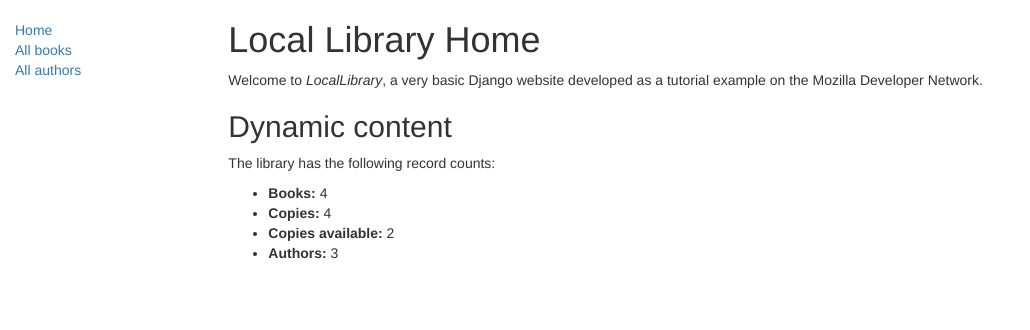
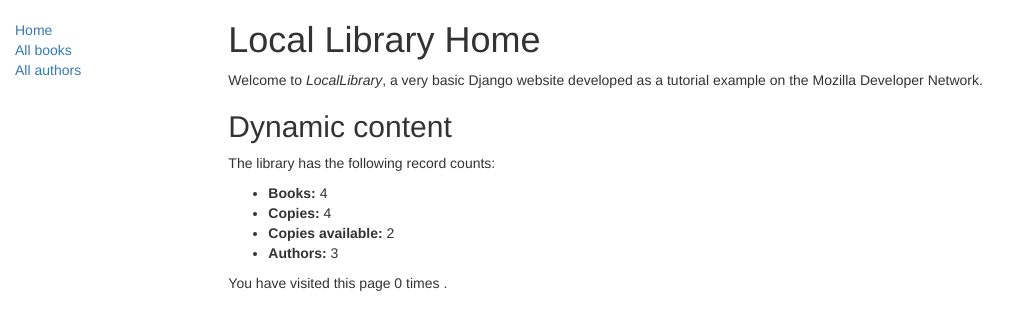
Before and after one commit to sprinter4646/Mozilla-tutorial_local_library_website, a Django app: page /catalog/ in a window 1280 px wide. Shown: the top 330 px of the page, without its empty margins (0-1030 px from the left). Run offline with Django 5.2, Linux system fonts and the light colour scheme; data comes from the database, SQL or seed files in the repository; both versions use the stored data as it was after the commit; some libraries are stand-ins or nearby versions.

Commit message:
часть 7 completed

```diff
--- a/locallibrary/catalog/templates/index.html
+++ b/locallibrary/catalog/templates/index.html
@@ -3,16 +3,22 @@
 {% block content %}
 <h1>Local Library Home</h1>
 
-  <p>Welcome to <em>LocalLibrary</em>, a very basic Django website developed as a tutorial example on the Mozilla Developer Network.</p>
+<p>Welcome to <em>LocalLibrary</em>, a very basic Django website developed as a tutorial example on the Mozilla
+    Developer Network.</p>
 
 <h2>Dynamic content</h2>
 
-  <p>The library has the following record counts:</p>
-  <ul>
+<p>The library has the following record counts:</p>
+<ul>
     <li><strong>Books:</strong> {{ num_books }}</li>
     <li><strong>Copies:</strong> {{ num_instances }}</li>
     <li><strong>Copies available:</strong> {{ num_instances_available }}</li>
     <li><strong>Authors:</strong> {{ num_authors }}</li>
-  </ul>
-
+</ul>
+<p>
+    You have visited this page {{ num_visits }}
+    {% if num_visits == 1 %} time
+    {% else %} times
+    {% endif %}.
+</p>
 {% endblock %}
--- a/locallibrary/catalog/views.py
+++ b/locallibrary/catalog/views.py
@@ -7,6 +7,8 @@ from django.http import HttpResponseRedirect
 from django.urls import reverse
 # Added as part of challenge!
 from django.contrib.auth.mixins import PermissionRequiredMixin
+
+
 # Create your views here.
 
 def index(request):
@@ -19,14 +21,17 @@ def index(request):
     # Доступные книги (статус = 'a')
     num_instances_available = BookInstance.objects.filter(status__exact='a').count()
     num_authors = Author.objects.count()  # Метод 'all()' применён по умолчанию.
+    # Number of visits to this view, as counted in the session variable.
+    num_visits = request.session.get('num_visits', 0)
+    request.session['num_visits'] = num_visits + 1
 
-    # Отрисовка HTML-шаблона index.html с данными внутри
-    # переменной контекста context
+    # Render the HTML template index.html with the data in the context variable.
     return render(
         request,
         'index.html',
         context={'num_books': num_books, 'num_instances': num_instances,
-                 'num_instances_available': num_instances_available, 'num_authors': num_authors},
+                 'num_instances_available': num_instances_available, 'num_authors': num_authors,
+                 'num_visits': num_visits},  # num_visits appended
     )
 
 
```
Also changed, not shown: locallibrary/db.sqlite3, 2 other files.
